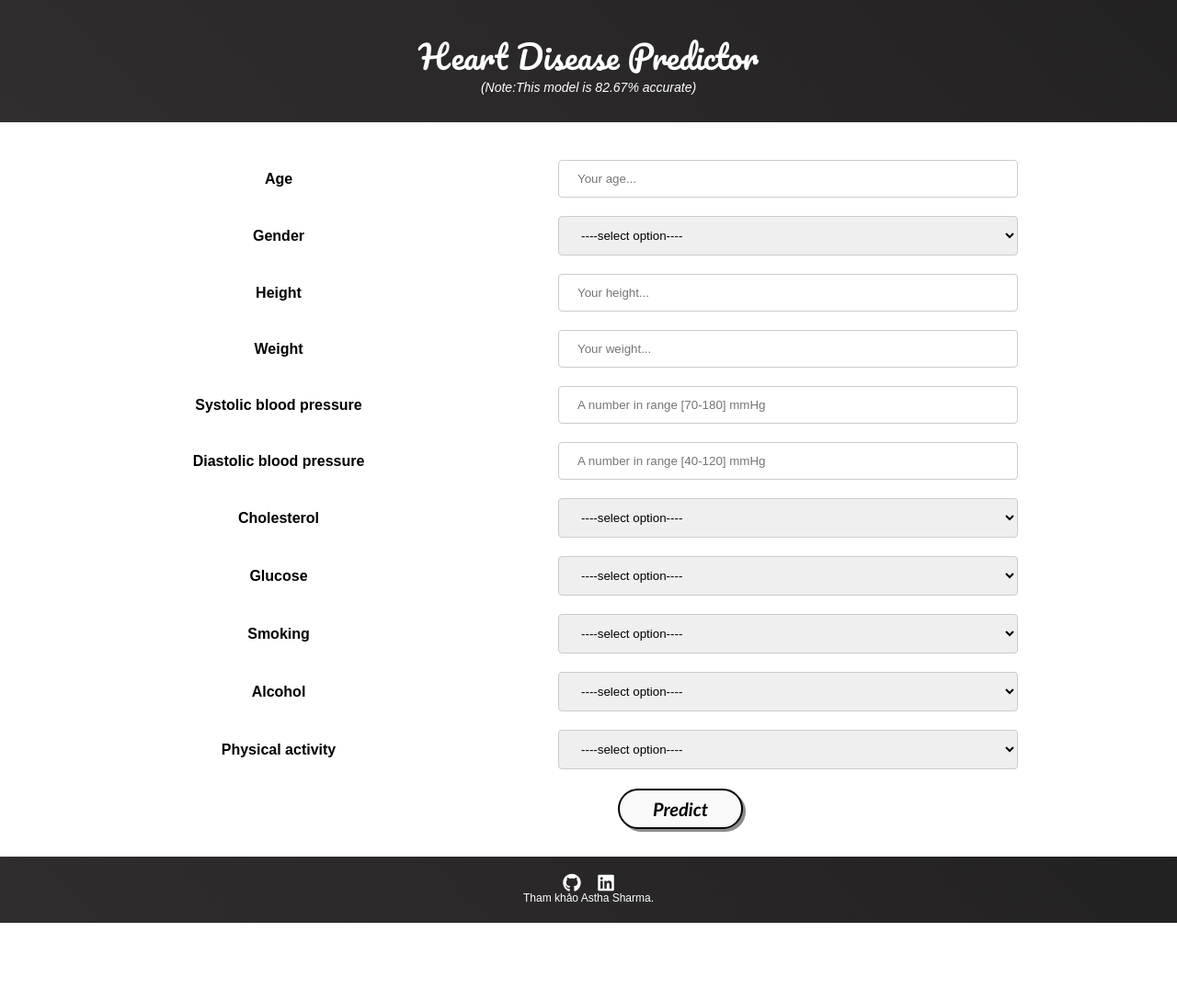
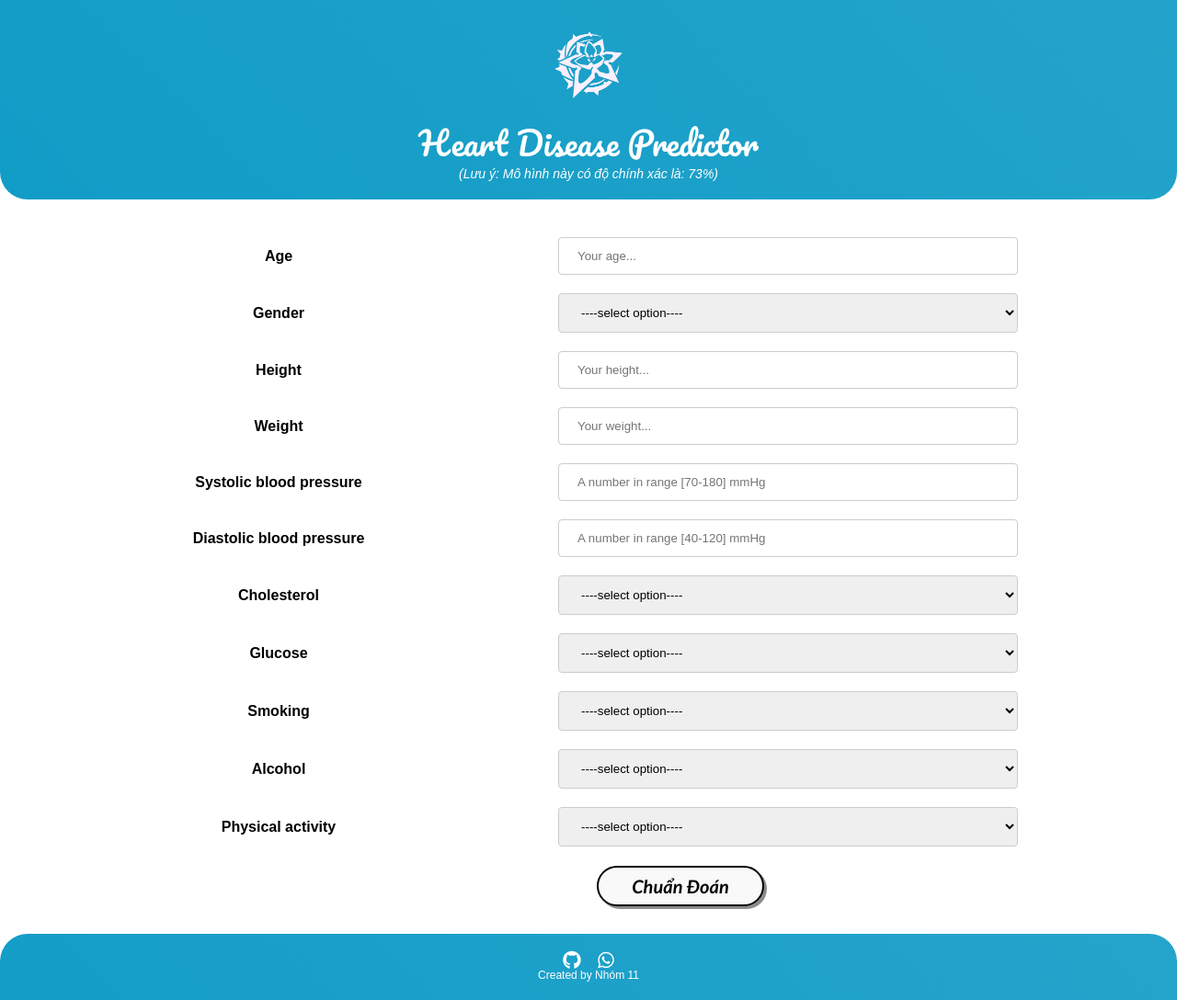
Before and after one commit to Elysia111111/BTL_KPDLVMH, a Flask app: page / in a window 1280 px wide. Shown: the whole page at 92% size. Before the commit the page ends 1004 px from the top, so only its background shows below. Run offline with Flask 3, Linux system fonts and the light colour scheme; parts of the project's set-up code (start-up, migrations or seed data) failed here and were passed over; some libraries are stand-ins or nearby versions.

Commit message:
Commit 22/10.2024

```diff
--- a/static/style.css
+++ b/static/style.css
@@ -16,11 +16,13 @@ body{
 
 /* Website Title */
 .container{
-    padding: 30px;
-	position:relative;
-	background: linear-gradient(45deg, #161616, #383436, #161616);
+    padding: 20px;
+	position: relative;
+	background: linear-gradient(45deg, #37ABCF, #0899c5, #37ABCF);
 	background-size: 500% 500%;
 	animation: change-gradient 10s ease-in-out infinite;
+	border-bottom-right-radius: 30px;
+  	border-bottom-left-radius: 30px;
 }
 @keyframes change-gradient {
 	0%{
@@ -124,9 +126,11 @@ label {
 	flex-shrink: 0;
 	position:relative;
 	padding: 20px;
-	background: linear-gradient(45deg, #161616, #383436, #161616);
+	background: linear-gradient(45deg, #37ABCF, #0899c5, #37ABCF);
 	background-size: 500% 500%;
 	animation: change-gradient 10s ease-in-out infinite;
+	border-top-right-radius: 30px;
+  	border-top-left-radius: 30px;
 }
 
 .footer-description{
--- a/templates/main.html
+++ b/templates/main.html
@@ -16,9 +16,16 @@
   <!-- Website Title -->
 
   <div class="container">
+    <div class="logo">
+      <img
+        src="/static/logo.png"
+        alt="Logo"
+        width="100px"
+        height="100px"/>
+    </div>
     <h2 class='container-heading'><span class="heading_font">Heart Disease Predictor</span></h2>
     <div class='description'>
-      <p>(Note:This model is 82.67% accurate)</p>
+      <p>(Lưu ý: Mô hình này có độ chính xác là: 73%)</p>
     </div>
   </div>
 
@@ -131,19 +138,19 @@
         </tr>
       </table>
 
-      <input type="submit" class="my-cta-button" value="Predict">
+      <input type="submit" class="my-cta-button" value="Chuẩn Đoán">
     </form>
   </div>
 
   <!-- Footer -->
   <div class='footer'>
     <div class="contact">
-      <a target="_blank" href="https://github.com/asthasharma98/Heart-Disease-Prediction-Deployment"><i
+      <a target="_blank" href="https://github.com/Elysia111111/BTL_KPDLVMH"><i
           class="fab fa-github fa-lg contact-icon"></i></a>
-      <a target="_blank" href="https://www.linkedin.com/in/astha-sharma-47266b11b/"><i
-          class="fab fa-linkedin fa-lg contact-icon"></i></a>
+      <a target="_blank" href="https://web.whatsapp.com//"><i
+          class="fab fa-whatsapp fa-lg contact-icon"></i></a>
     </div>
-    <p class='footer-description'>Tham khảo Astha Sharma.</p>
+    <p class='footer-description'>Created by Nhóm 11</p>
   </div>
 
 </body>
```
Also changed, not shown: templates/result.html (+18 -9 lines), static/logo.png (added).
